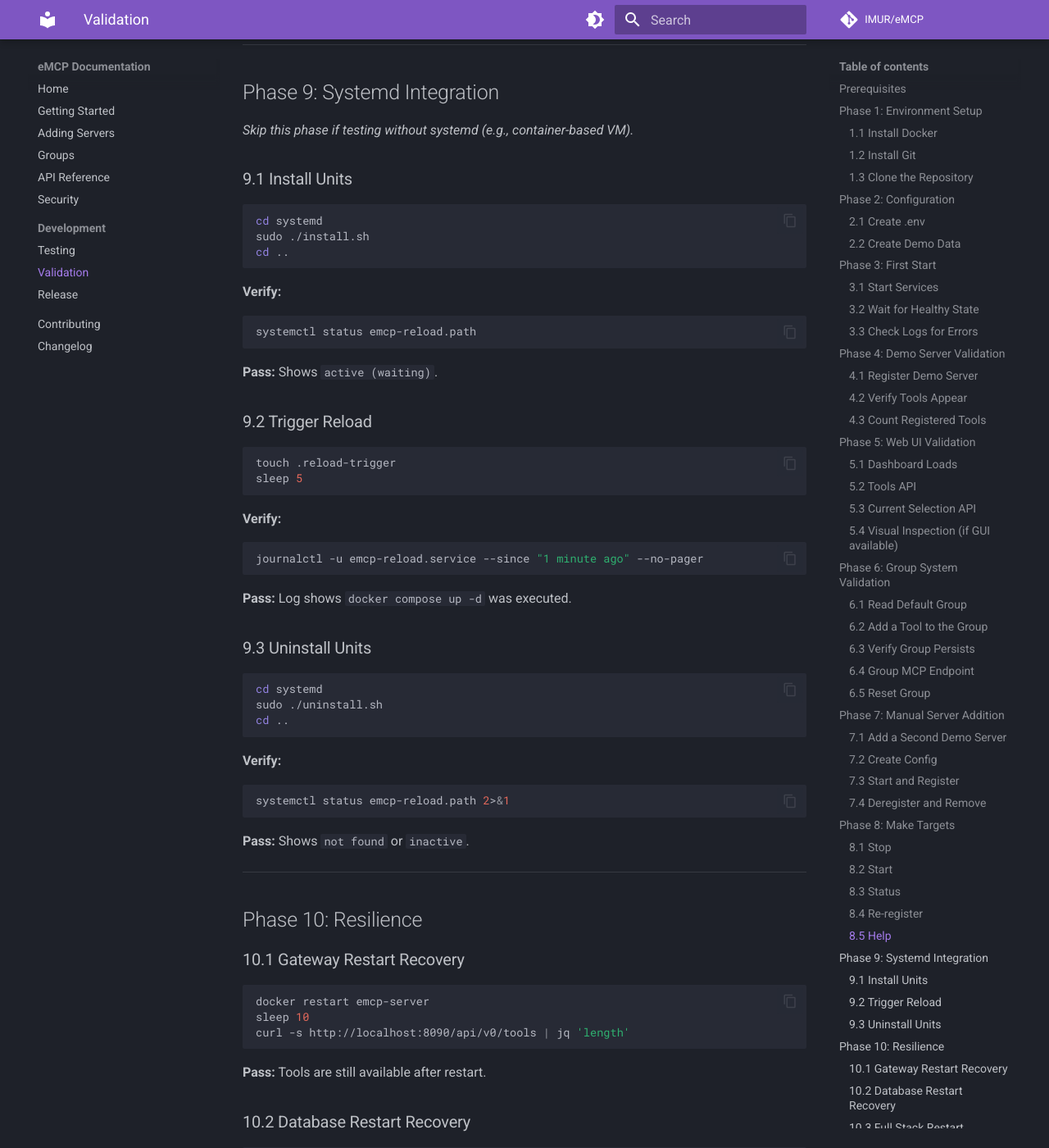
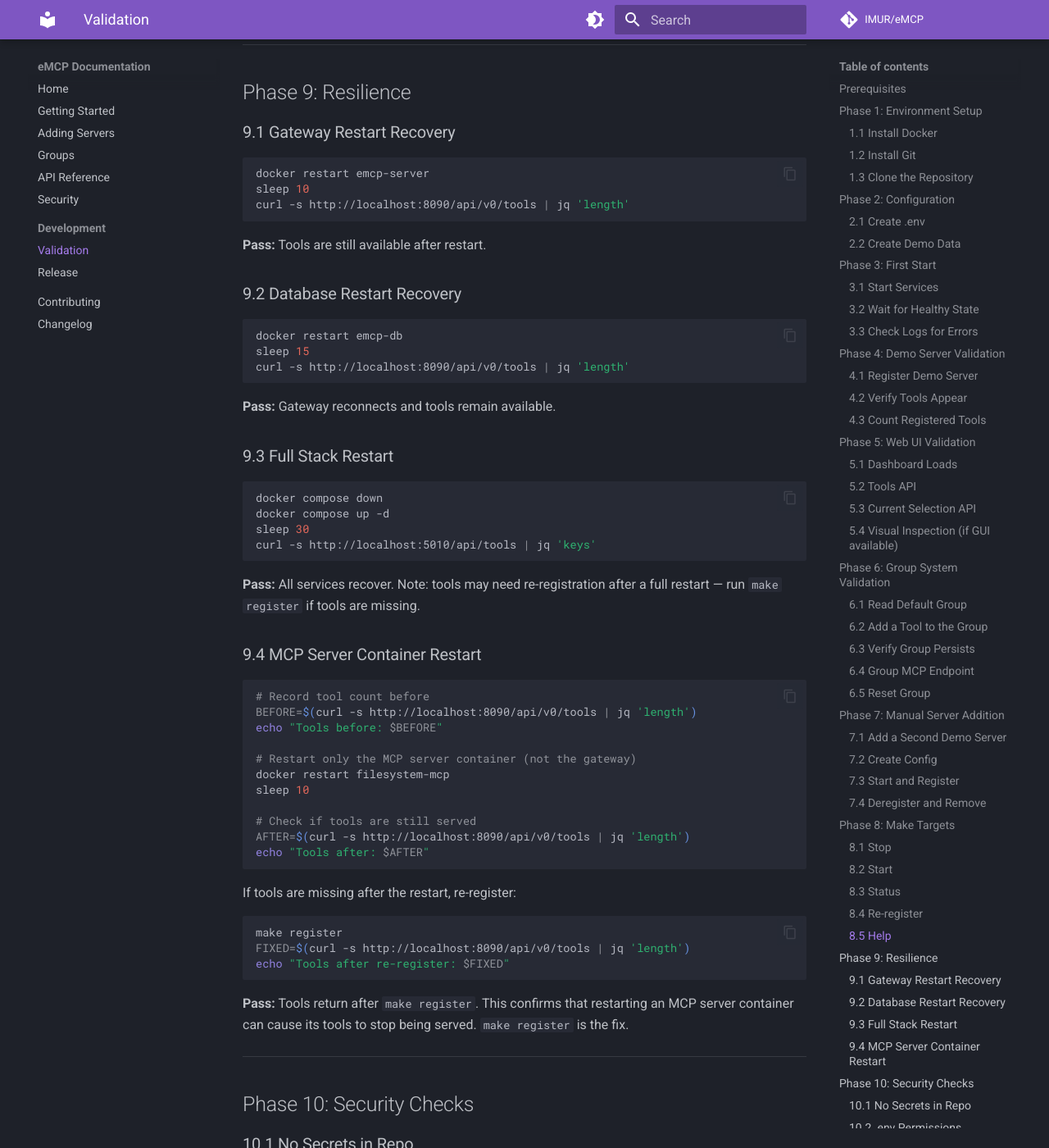
Before and after one commit to IMUR/eMCP, an MkDocs documentation site: the page built from docs/development/validation.md, in a window 1280 px wide and 1400 px high, scrolled down 7769 px. Shown: the whole window at 82% size. Built offline with MkDocs 1.6.1 and Material for MkDocs 9.7.7, drawn with Linux system fonts in a browser that asks for light colours; comment, search, counter and statistics services are not loaded; some of the changed text lies outside the part shown.

Commit message:
docs: Remove systemd integration for server provisioning, delete testing documentation, and clarify server registration troubleshooting.

````diff
--- a/docs/development/validation.md
+++ b/docs/development/validation.md
@@ -383,62 +383,9 @@ make help
 
 ---
 
-## Phase 9: Systemd Integration
+## Phase 9: Resilience
 
-*Skip this phase if testing without systemd (e.g., container-based VM).*
-
-### 9.1 Install Units
-
-```bash
-cd systemd
-sudo ./install.sh
-cd ..
-```
-
-**Verify:**
-
-```bash
-systemctl status emcp-reload.path
-```
-
-**Pass:** Shows `active (waiting)`.
-
-### 9.2 Trigger Reload
-
-```bash
-touch .reload-trigger
-sleep 5
-```
-
-**Verify:**
-
-```bash
-journalctl -u emcp-reload.service --since "1 minute ago" --no-pager
-```
-
-**Pass:** Log shows `docker compose up -d` was executed.
-
-### 9.3 Uninstall Units
-
-```bash
-cd systemd
-sudo ./uninstall.sh
-cd ..
-```
-
-**Verify:**
-
-```bash
-systemctl status emcp-reload.path 2>&1
-```
-
-**Pass:** Shows `not found` or `inactive`.
-
----
-
-## Phase 10: Resilience
-
-### 10.1 Gateway Restart Recovery
+### 9.1 Gateway Restart Recovery
 
 ```bash
 docker restart emcp-server
@@ -448,7 +395,7 @@ curl -s http://localhost:8090/api/v0/tools | jq 'length'
 
 **Pass:** Tools are still available after restart.
 
-### 10.2 Database Restart Recovery
+### 9.2 Database Restart Recovery
 
 ```bash
 docker restart emcp-db
@@ -458,7 +405,7 @@ curl -s http://localhost:8090/api/v0/tools | jq 'length'
 
 **Pass:** Gateway reconnects and tools remain available.
 
-### 10.3 Full Stack Restart
+### 9.3 Full Stack Restart
 
 ```bash
 docker compose down
@@ -469,11 +416,37 @@ curl -s http://localhost:5010/api/tools | jq 'keys'
 
 **Pass:** All services recover. Note: tools may need re-registration after a full restart — run `make register` if tools are missing.
 
+### 9.4 MCP Server Container Restart
+
+```bash
+# Record tool count before
+BEFORE=$(curl -s http://localhost:8090/api/v0/tools | jq 'length')
+echo "Tools before: $BEFORE"
+
+# Restart only the MCP server container (not the gateway)
+docker restart filesystem-mcp
+sleep 10
+
+# Check if tools are still served
+AFTER=$(curl -s http://localhost:8090/api/v0/tools | jq 'length')
+echo "Tools after: $AFTER"
+```
+
+If tools are missing after the restart, re-register:
+
+```bash
+make register
+FIXED=$(curl -s http://localhost:8090/api/v0/tools | jq 'length')
+echo "Tools after re-register: $FIXED"
+```
+
+**Pass:** Tools return after `make register`. This confirms that restarting an MCP server container can cause its tools to stop being served. `make register` is the fix.
+
 ---
 
-## Phase 11: Security Checks
+## Phase 10: Security Checks
 
-### 11.1 No Secrets in Repo
+### 10.1 No Secrets in Repo
 
 ```bash
 grep -rn 'password\|secret\|token\|key' . \
@@ -539,10 +512,9 @@ rm -rf eMCP
 | 6 | Group System | |
 | 7 | Manual Server Addition | |
 | 8 | Make Targets | |
-| 9 | Systemd Integration | |
-| 10 | Resilience | |
-| 11 | Security Checks | |
-| 12 | Cleanup | |
+| 9 | Resilience | |
+| 10 | Security Checks | |
+| 11 | Cleanup | |
 
 **Tested on:** *(OS, Docker version, date)*
 **Result:** *(PASS / FAIL — list failures)*
--- a/mkdocs.yml
+++ b/mkdocs.yml
@@ -33,7 +33,6 @@ nav:
   - API Reference: api-reference.md
   - Security: SECURITY.md
   - Development:
-      - Testing: development/testing.md
       - Validation: development/validation.md
       - Release: development/release.md
   - Contributing: contributing.md
````
Also changed, not shown: other parts of docs/development/validation.md (+4 -4 lines), CLAUDE.md (+1 -9 lines), docs/adding-servers.md (+3 -2 lines), docs/development/testing.md (deleted, +0 -450 lines), 1 other file.
